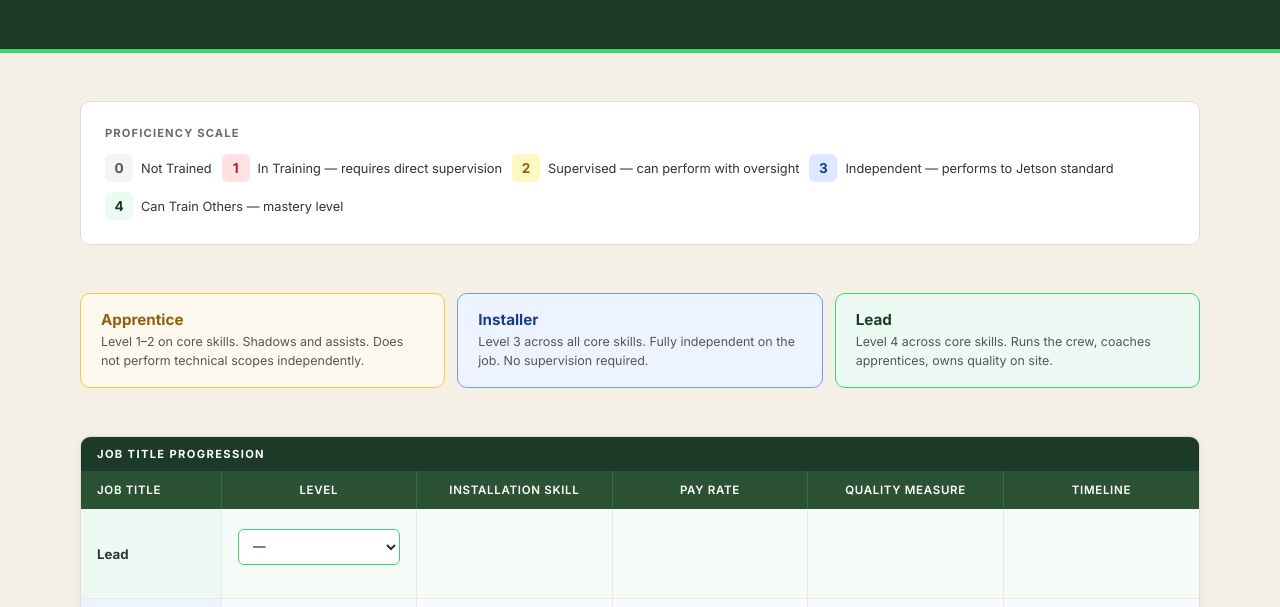
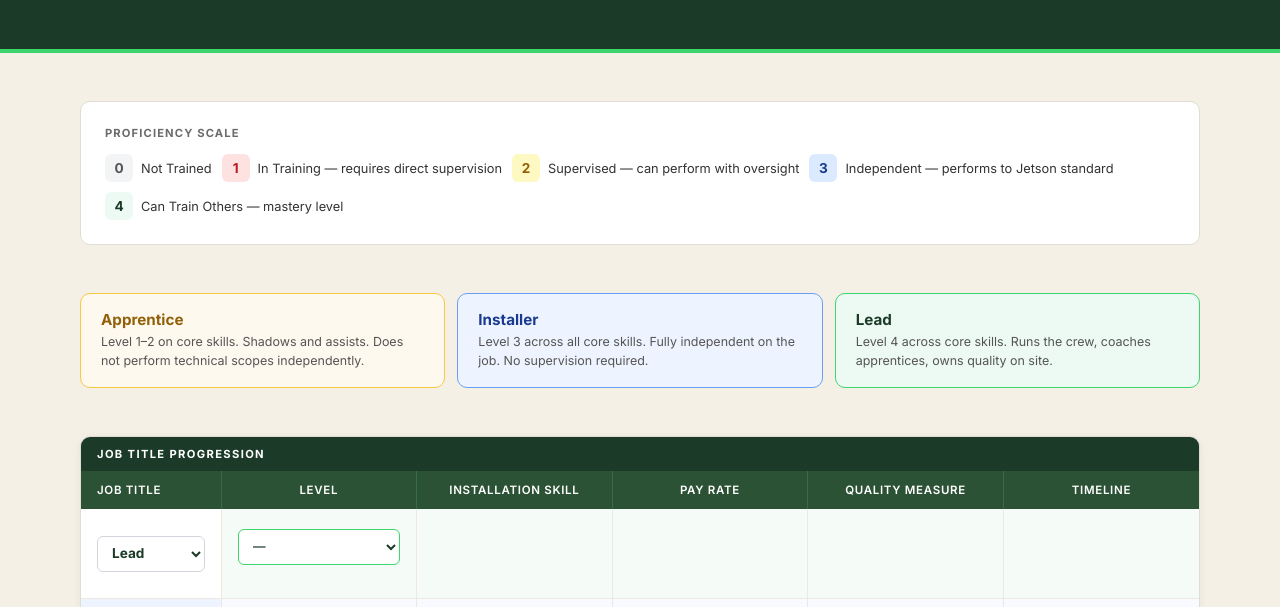
Before and after one commit to travismerrifield-cpu/installer-skill-rubric, a website: page index.html in a window 1280 px wide. Shown: the part 193-800 px from the top of the page. Drawn offline with nearby package versions, Linux system fonts and the light colour scheme.

Commit message:
Add job title dropdown to first row
Co-Authored-By: Claude Sonnet 4.6 <noreply@anthropic.com>

```diff
--- a/index.html
+++ b/index.html
@@ -221,6 +221,19 @@
     .installer-select   { border-color: #6B9EF8; color: #1A3A8F; }
     .apprentice-select  { border-color: #F6C843; color: #92600A; }
     .level-select:focus { outline: none; box-shadow: 0 0 0 2px rgba(61,213,109,0.3); }
+    .title-select {
+      width: 100%;
+      padding: 8px 10px;
+      border-radius: 6px;
+      border: 1px solid #d1d5db;
+      font-family: 'Inter', sans-serif;
+      font-size: 0.85rem;
+      font-weight: 700;
+      background: #fff;
+      cursor: pointer;
+      appearance: auto;
+    }
+    .title-select:focus { outline: none; box-shadow: 0 0 0 2px rgba(61,213,109,0.3); }
 
     /* ── Module sections ── */
     #content h1 { display: none; }
@@ -407,7 +420,7 @@
         </thead>
         <tbody>
           <tr class="row-lead">
-            <td class="level-cell lead-label">Lead</td>
+            <td class="level-cell"><select class="title-select lead-select"><option value="">—</option><option>Apprentice</option><option>Installer</option><option selected>Lead</option></select></td>
             <td><select class="level-select lead-select"><option value="">—</option><option>0 — Not Trained</option><option>1 — In Training</option><option>2 — Supervised</option><option>3 — Independent</option><option>4 — Can Train Others</option></select></td>
             <td></td>
             <td></td>
```
